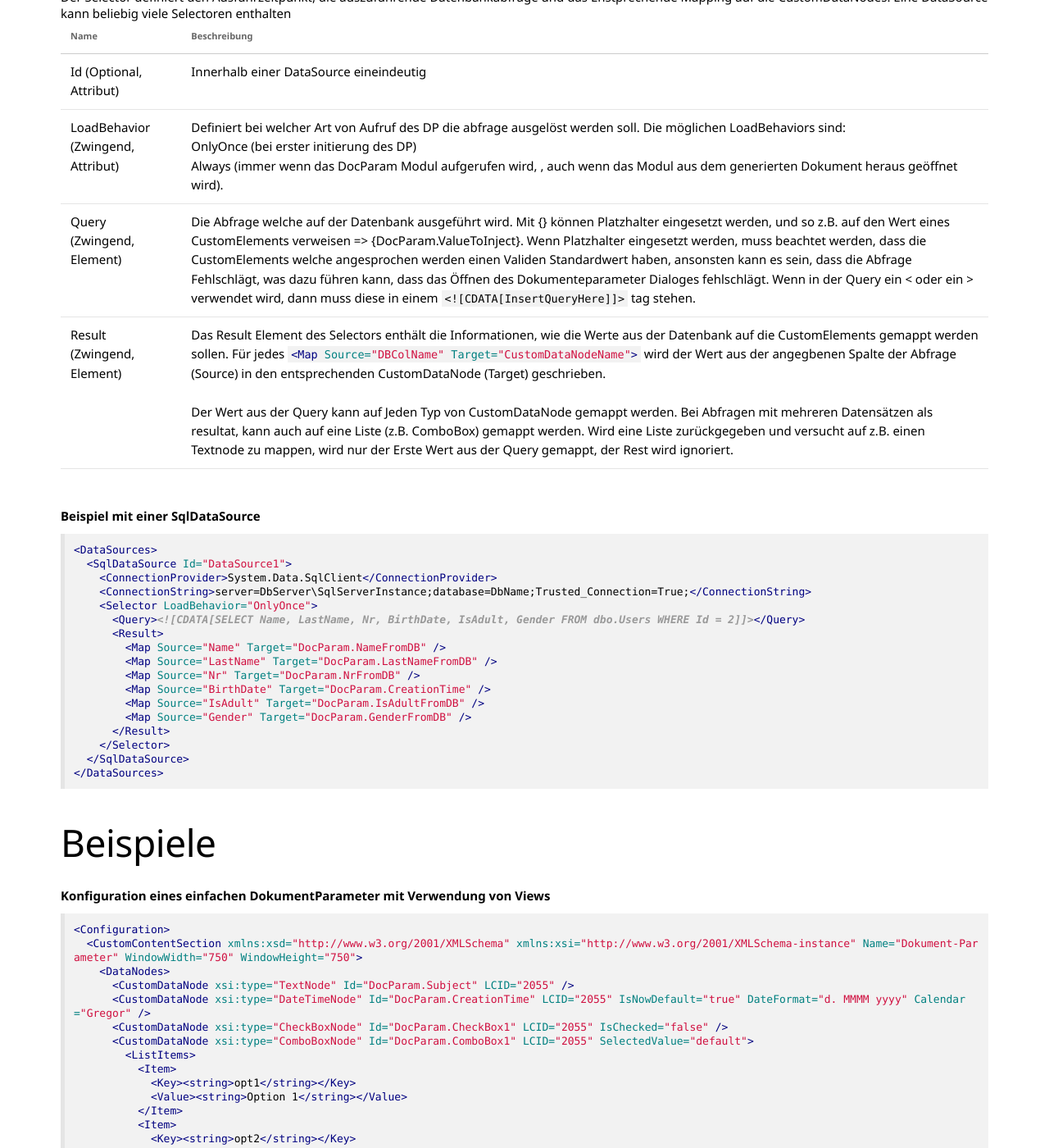
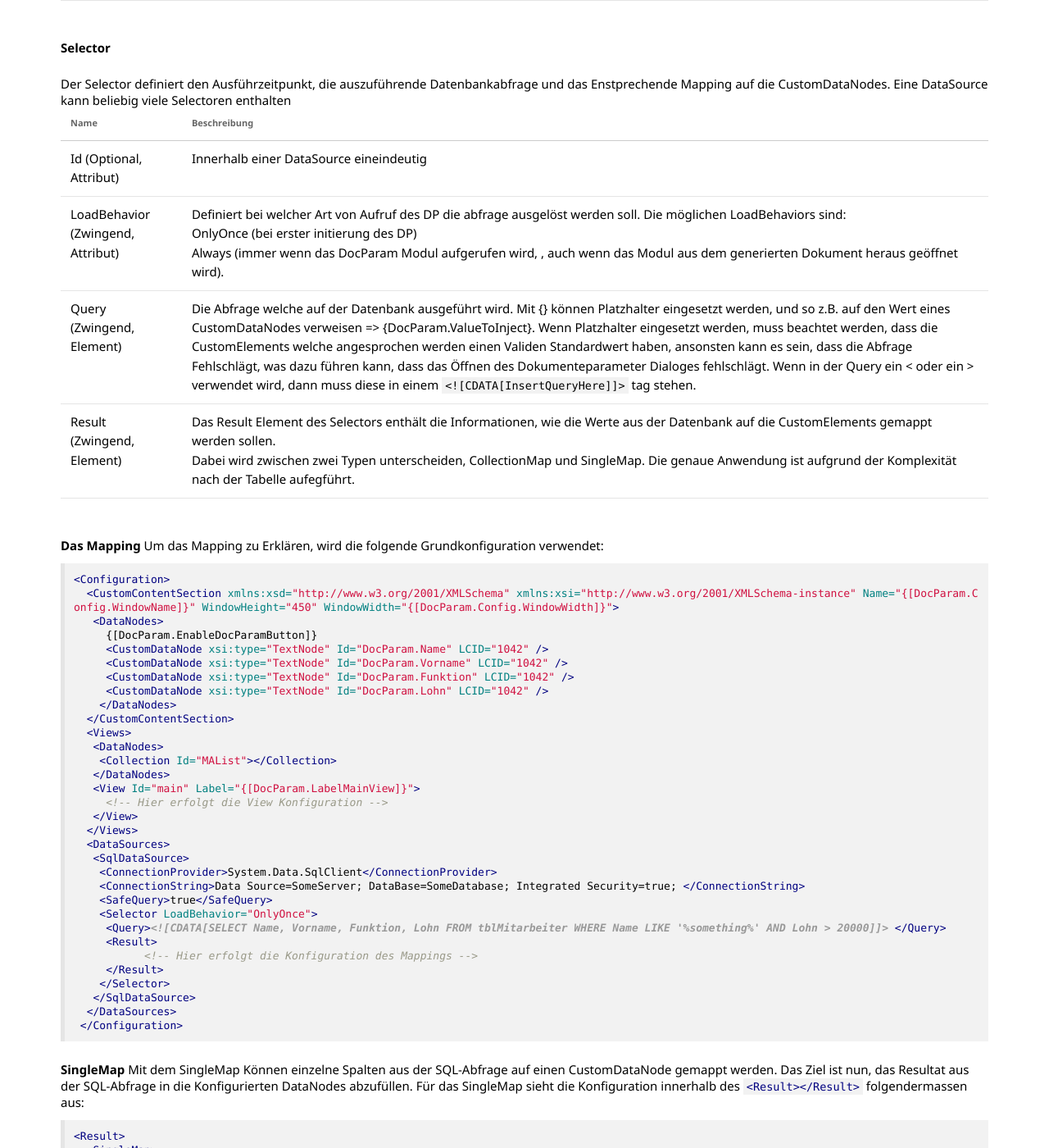
Before and after one commit to primesoft-group/oneoffixx-docs, a Jekyll site: the page built from _pages/docfunc/de/df-documentparameter.md, in a window 1280 px wide and 1400 px high, scrolled down 14459 px. Shown: the whole window at 82% size. Built offline with Jekyll 4.4.1, drawn with Linux system fonts in a browser that asks for light colours; nearby versions of some CDN libraries; some web fonts are replaced; our own code applies the rules of GitHub Pages for plain Markdown files; some of the changed text lies outside the part shown.

Commit message:
Descrition for DataSources in DF-DP expanded

````diff
--- a/_pages/docfunc/de/df-documentparameter.md
+++ b/_pages/docfunc/de/df-documentparameter.md
@@ -1,3 +1,4 @@
+
 ---
 layout: page
 title: Dokumentenparameter
@@ -192,7 +193,7 @@
 {:.table .table-striped}
 |  __Name__                     		 	 					|  __Beschreibung__  |
 |    ----								 	 					|        ----        |
-|  TextBox: Einzeilige oder mehrzeilige Texteingabe				|  `<TextBox Value="Text" Id="DocParam.Subject" Lines="2" Mask="000.0000.0000.00" />`{:.language-xml}<br>Value = Vordefiniert, wird aber ignoriert wenn es eine CustomDataNode mit der Id gibt.<br>Lines = Anzahl an Zeilen - Standard ist 1.<br><span class="label label-info">NEU ab 3.2.1</span> Mask = Eingabe-Maske, erleichtert die Eingabe, z. B. für eine AHV-Nummer (Mask="000.0000.0000.00"), für die Syntax und die Möglichkeiten siehe [hier: Xceed WPF Toolkit, MaskedTextBox, Supported Masks](https://github.com/xceedsoftware/wpftoolkit/wiki/MaskedTextBox#supported-masks)<br> Validierung: Verbindet man das TextBox Control an eine CustomDataNode vom Typ Text werden die Validierungsoptionen von dort übernommen.  |
+|  TextBox: Einzeilige oder mehrzeilige Texteingabe				|  `<TextBox Value="Text" Id="DocParam.Subject" Lines="2" Mask="000.0000.0000.00" />`{:.language-xml}<br>Value = Vordefiniert, wird aber ignoriert wenn es eine CustomDataNode mit der Id gibt.<br>Lines = Anzahl an Zeilen - Standard ist 1.<br><span class="label label-info">NEU ab 3.2.1</span> Mask = Eingabe-Maske, erleichtert die Eingabe, z. B. für eine AHV-Nummer (Mask="000.0000.0000.00"), für die Syntax und die Möglichkeiten siehe [hier: Xceed WPF Toolkit, MaskedTextBox, Supported Masks](https://github.com/xceedsoftware/wpftoolkit/wiki/MaskedTextBox#supported-masks)<br> Validierung: Verbindet man das TextBox Control an eine CustomDataNode vom Typ Text werden die Validierungsoptionen von dort übernommen.  |
 |  CheckBox: Auswahlkasten - oder halt CheckBox					|  `<CheckBox Id="DocParam.Erweitert" Label="Notizen" />`{:.language-xml}<br>Label = Beschreibung, erscheint rechts von der CheckBox  |
 |  ComboBox: Auswahlliste										|  `<ComboBox Value="0" IsInvalidWhenValue="0" Id="DocParam.Typ">`{:.language-xml}<br>&nbsp;`<Item Label="Bitte wählen" Value="0" />`{:.language-xml}<br>&nbsp;`<Item Label="Stufe 1" Value="1" />`{:.language-xml}`</ComboBox>`{:.language-xml} <br> Die Werte für die ComboBox können entweder im CustomDataNode definiert werden, oder in der View. Die Liste der Werte wird aus dem CustomDataNode übernommen, auch wenn in der View eine Liste definiert wurde. Wenn die Liste in der View definiert wird, dann muss der CustomDataNode ein TextNode sein, damit die Liste aus der View verwendet werden kann. Beispiele dazu finden sie am Ende dieser Seite. Wenn der CustomDataNode ein ComboBoxNode ist, dann wird das Feld bei Verwendung im Word als Auswahlbox dargestellt, wenn der CustomDataNode ein TextNode ist und die Liste der Werte in der View definiert werden, so wird bei Verwendung des Feldes im Word nur der Text der ausgewählten Option als Text abgefüllt.<br><br> Value = Ausgewähltes Element (muss als Item beschrieben sein)<br>IsInvalidWhenValue = Wenn das ausgewählte Element diesen Wert hat, ist das Control nicht "valide", d.h. man kann das Dokument nicht erzeugen<br>Item.Label = Text, welcher angezeigt wird<br>Item.Value = Wert, wenn ausgewählt<br> IsEditable = true/false - wenn true, kann selbst ein Text eingegeben werden
 |  DatePicker: Datumsauswahl									|  `<DatePicker Id="DocParam.ErstellDatum" />`{:.language-xml}  |
@@ -401,8 +402,13 @@
   <Selector LoadBehavior="Value">
    <Query />
    <Result>
-    <Map Source="ColumnName1" Target="CustomDataNode1" />
-    <Map Source="ColumnName2" Target="CustomDataNode2" />
+   <!-- Pro Selektor kann entweder ein SingleMap oder ein CollectionMap definiert werden -->
+    <SingleMap>
+	  <Map Source="ColumnName1" Target="CustomDataNode1" />
+	  <Map Source="ColumnName2" Target="CustomDataNode2" />
+    </SingleMap>
+    <CollectionMap id="IdOfCollection">
+	</CollectionMap>
    </Result>
   </Selector>
  </DataSource>
@@ -440,30 +446,97 @@
 |    ----			|        ----        |
 |  Id (Optional, Attribut)					| Innerhalb einer DataSource eineindeutig |
 | LoadBehavior (Zwingend, Attribut) 		| Definiert bei welcher Art von Aufruf des DP die abfrage ausgelöst werden soll. Die möglichen LoadBehaviors sind: <br>OnlyOnce (bei erster initierung des DP) <br> Always (immer wenn das DocParam Modul aufgerufen wird, , auch wenn das Modul aus dem generierten Dokument heraus geöffnet wird).
-|  Query (Zwingend, Element)				| Die Abfrage welche auf der Datenbank ausgeführt wird. Mit {} können Platzhalter eingesetzt werden, und so z.B. auf den Wert eines CustomElements verweisen => {DocParam.ValueToInject}. Wenn Platzhalter eingesetzt werden, muss beachtet werden, dass die CustomElements welche angesprochen werden einen Validen Standardwert haben, ansonsten kann es sein, dass die Abfrage Fehlschlägt, was dazu führen kann, dass das Öffnen des Dokumenteparameter Dialoges fehlschlägt. Wenn in der Query ein < oder ein > verwendet wird, dann muss diese in einem `<![CDATA[InsertQueryHere]]>` tag stehen.|
-|  Result (Zwingend, Element) 		 		| Das Result Element des Selectors enthält die Informationen, wie die Werte aus der Datenbank auf die CustomElements gemappt werden sollen. Für jedes `<Map Source="DBColName" Target="CustomDataNodeName">`{:.language-xml} wird der Wert aus der angegbenen Spalte der Abfrage (Source) in den entsprechenden CustomDataNode (Target) geschrieben.<br><br>Der Wert aus der Query kann auf Jeden Typ von CustomDataNode gemappt werden. Bei Abfragen mit mehreren Datensätzen als resultat, kann auch auf eine Liste (z.B. ComboBox) gemappt werden. Wird eine Liste zurückgegeben und versucht auf z.B. einen Textnode zu mappen, wird nur der Erste Wert aus der Query gemappt, der Rest wird ignoriert.  |
+|  Query (Zwingend, Element)				| Die Abfrage welche auf der Datenbank ausgeführt wird. Mit {} können Platzhalter eingesetzt werden, und so z.B. auf den Wert eines CustomDataNodes verweisen => {DocParam.ValueToInject}. Wenn Platzhalter eingesetzt werden, muss beachtet werden, dass die CustomElements welche angesprochen werden einen Validen Standardwert haben, ansonsten kann es sein, dass die Abfrage Fehlschlägt, was dazu führen kann, dass das Öffnen des Dokumenteparameter Dialoges fehlschlägt. Wenn in der Query ein < oder ein > verwendet wird, dann muss diese in einem `<![CDATA[InsertQueryHere]]>` tag stehen.|
+|  Result (Zwingend, Element) 		 		| Das Result Element des Selectors enthält die Informationen, wie die Werte aus der Datenbank auf die CustomElements gemappt werden sollen. <br> Dabei wird zwischen zwei Typen unterscheiden,    CollectionMap und SingleMap. Die genaue Anwendung ist aufgrund der Komplexität nach der Tabelle aufegführt. |
 
-__Beispiel mit einer SqlDataSource__
+__Das Mapping__
+Um das Mapping zu Erklären, wird die folgende Grundkonfiguration verwendet:
+```xml
+<Configuration>
+  <CustomContentSection xmlns:xsd="http://www.w3.org/2001/XMLSchema" xmlns:xsi="http://www.w3.org/2001/XMLSchema-instance" Name="{[DocParam.Config.WindowName]}" WindowHeight="450" WindowWidth="{[DocParam.Config.WindowWidth]}">
+   <DataNodes>
+     {[DocParam.EnableDocParamButton]}
+     <CustomDataNode xsi:type="TextNode" Id="DocParam.Name" LCID="1042" />
+     <CustomDataNode xsi:type="TextNode" Id="DocParam.Vorname" LCID="1042" />
+     <CustomDataNode xsi:type="TextNode" Id="DocParam.Funktion" LCID="1042" />
+     <CustomDataNode xsi:type="TextNode" Id="DocParam.Lohn" LCID="1042" />
+    </DataNodes>
+  </CustomContentSection>
+  <Views>
+   <DataNodes>
+    <Collection Id="MAList"></Collection>
+   </DataNodes>
+   <View Id="main" Label="{[DocParam.LabelMainView]}">
+     <!-- Hier erfolgt die View Konfiguration -->
+   </View>
+  </Views>
+  <DataSources>
+   <SqlDataSource>
+    <ConnectionProvider>System.Data.SqlClient</ConnectionProvider>
+    <ConnectionString>Data Source=SomeServer; DataBase=SomeDatabase; Integrated Security=true; </ConnectionString>
+    <SafeQuery>true</SafeQuery>
+    <Selector LoadBehavior="OnlyOnce">
+     <Query><![CDATA[SELECT Name, Vorname, Funktion, Lohn FROM tblMitarbeiter WHERE Name LIKE '%something%' AND Lohn > 20000]]> </Query>
+     <Result>
+	   <!-- Hier erfolgt die Konfiguration des Mappings -->
+     </Result>
+    </Selector>
+   </SqlDataSource>
+  </DataSources>
+ </Configuration>
+```
 
+
+__SingleMap__
+Mit dem SingleMap Können einzelne Spalten aus der SQL-Abfrage auf einen CustomDataNode gemappt werden. Das Ziel ist nun, das Resultat aus der SQL-Abfrage in die Konfigurierten DataNodes abzufüllen. Für das SingleMap sieht die Konfiguration innerhalb des `<Result></Result>`{:.language-xml} folgendermassen aus:
 ```xml
-<DataSources>
-  <SqlDataSource Id="DataSource1">
-    <ConnectionProvider>System.Data.SqlClient</ConnectionProvider>
-    <ConnectionString>server=DbServer\SqlServerInstance;database=DbName;Trusted_Connection=True;</ConnectionString>
-    <Selector LoadBehavior="OnlyOnce">
-      <Query><![CDATA[SELECT Name, LastName, Nr, BirthDate, IsAdult, Gender FROM dbo.Users WHERE Id = 2]]></Query>
-      <Result>
-        <Map Source="Name" Target="DocParam.NameFromDB" />
-        <Map Source="LastName" Target="DocParam.LastNameFromDB" />
-        <Map Source="Nr" Target="DocParam.NrFromDB" />
-        <Map Source="BirthDate" Target="DocParam.CreationTime" />
-        <Map Source="IsAdult" Target="DocParam.IsAdultFromDB" />
-        <Map Source="Gender" Target="DocParam.GenderFromDB" />
-      </Result>
-    </Selector>
-  </SqlDataSource>
-</DataSources>
+<Result>
+  <SingleMap>
+    <Map Source="Name" Target="DocParam.Name" />
+    <Map Source="Vorname" Target="DocParam.Vorname" />
+    <Map Source="Funktion" Target="DocParam.Funktion" />
+    <Map Source="Lohn" Target="DocParam.Lohn" />
+  </SingleMap>
+</Result>
 ```
+Das "Source" Attribut enthält den Namen der Spalte aus der Datenbankabfrage, aus welcher der Wert ausgelesen werden soll. Das "Target" Attribut enthält den Namen des CustomDataNodes, auf welchen der Wert geschrieben werden soll.  Für die entsprechenden CustomDataNodes kann dann auch ein View-Element erstellt werden, um den Wert darzustellen.
+Wird mit einem SingleMap auf einen TextNode gemapt, dann wird jeweils nur der erste Eintrag der Datenbankabfrage beachtet, alle anderen Einträge werden Ignoriert. Wird hingegen auf ein ComboBox gemappt, werden sämtliche Werte aus der Spalte in die ComboBox eingfügt.
+
+__CollectionMap__
+Mit dem CollectionMap kann eine Liste, welche aus der Datenbankabfrage zurückgegeben wird, auf eine Collection geschrieben werden. Die Collection wird mit den Entsprechenden Elementen befüllt. Auf diese Collection kann dann über eine ComboBox zugegriffen werden. Für das CollectionMap sieht die Konfiguration innerhalb des `<Result></Result>`{:.language-xml} folgendermassen aus:
+```xml
+<Result>
+  <CollectionMap Id="MAList" />
+</Result>
+```
+Das ColletionMap braucht nur die Id der entsprechenden Collection auf die die Werte geschrieben werden soll. __Diese Collection ist Zwingend in den ViewDataNodes zu definieren__. Die Collection wird dan folgendermassen befüllt:
+```xml
+<Collection Id="MaList">
+  <Element>
+    <Text Id="Name">Name</Text>
+    <Text Id="Vorname">Vorname</Text>
+    <Text Id="Funktion">Funktion</Text>
+    <Text Id="Lohn">lohn</Text>
+  </Element>
+  <Element>
+    .
+    .
+  </Element>
+   .
+   .
+</Collection>
+```
+Die Id der Text-Elemente innerhalb eines Elementes der Collection enthalten den Namen der Spalte aus der Datenbankabfrage, und entsprechend den Wert welcher der ausgewertete Eintrag in der entsprechenden Spalte der Abfrage enthält. Auf diese Collection kann dann über eine ComboBox folgendermassen zugegriffen werden:
+```xml
+<ComboBox Id="MAList" CollectionLabelMember="Name" CollectionPlaceholder="Select">
+  <CollectionSelectionMap Source="Name" Target="DocParam.Name"></CollectionSelectionMap>
+  <CollectionSelectionMap Source="Vorname" Target="DocParam.Vorname"></CollectionSelectionMap>
+  <CollectionSelectionMap Source="Funktion" Target="DocParam.Funktion"></CollectionSelectionMap>
+  <CollectionSelectionMap Source="Lohn" Target="DocParam.Lohn"></CollectionSelectionMap>
+</ComboBox>
+```
+Der Wert, welcher in der ComboBox angezeigt wird, wird im CollectionLabelMember definiert, hier z.B. ist es der Name.
+Wenn ein Wert in der ComboBox ausgewählt wird, dann werden die Entsprechenden Werte aus der Collection (Source) in die im Mapping definierten CustomDataNodes (Target) geschrieben. Hier ist wieder darauf zu achten, dass die Source dem Namen der Spalte aus der Datenbankabfrage entspricht, und das Target dem Entsprechenden CustomDataNode
 
 ## Beispiele
 
````
